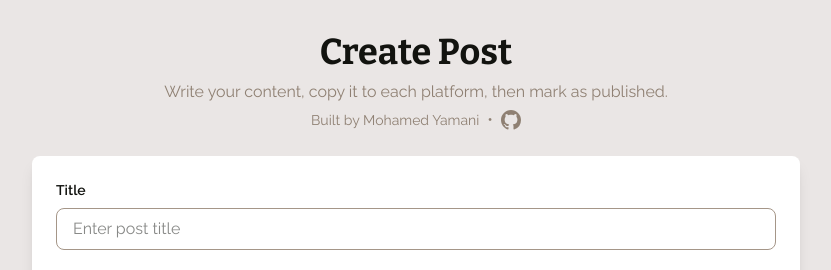
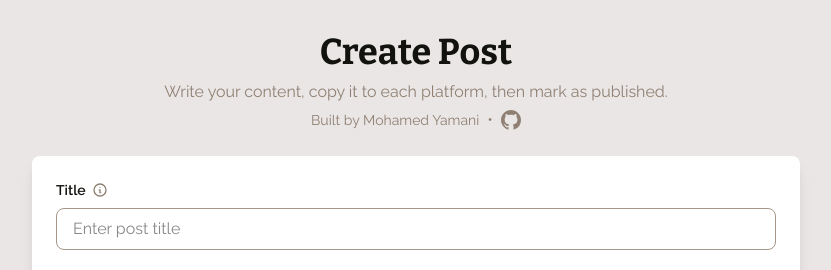
Before and after one commit to yamanidev/chronicler, a Preact app: page / in a window 1280 px wide. Both pictures are taken after a click on the button "Skip (Don't Archive)". Shown: the top 270 px of the page, without its empty margins (224-1055 px from the left). Built offline with nearby package versions, Linux system fonts and the light colour scheme.

Commit message:
chore(ui): add tooltip to the Title field to explain its use

```diff
--- a/src/components/PostForm.tsx
+++ b/src/components/PostForm.tsx
@@ -208,7 +208,28 @@ export function PostForm({ onPublish }: PostFormProps) {
             <div class="space-y-6">
               {isFileSystemAccessSupported && (
                 <div>
-                  <label class="text-charcoal mb-2 block text-sm font-semibold">Title</label>
+                  <div class="mb-2 flex items-center gap-1.5">
+                    <label class="text-charcoal text-sm font-semibold">Title</label>
+                    <div class="group relative flex items-center">
+                      <svg
+                        xmlns="http://www.w3.org/2000/svg"
+                        class="text-taupe h-4 w-4 cursor-default"
+                        fill="none"
+                        viewBox="0 0 24 24"
+                        stroke="currentColor">
+                        <path
+                          stroke-linecap="round"
+                          stroke-linejoin="round"
+                          stroke-width="2"
+                          d="M13 16h-1v-4h-1m1-4h.01M21 12a9 9 0 11-18 0 9 9 0 0118 0z"
+                        />
+                      </svg>
+                      <div class="bg-charcoal text-cream pointer-events-none absolute bottom-full left-1/2 mb-2 w-56 -translate-x-1/2 rounded-lg px-3 py-2 text-xs opacity-0 transition-opacity group-hover:opacity-100">
+                        Used to name the archive folder and generate the post slug.
+                        <div class="border-t-charcoal] absolute top-full left-1/2 -translate-x-1/2 border-4 border-transparent"></div>
+                      </div>
+                    </div>
+                  </div>
                   <input
                     type="text"
                     placeholder="Enter post title"
```
